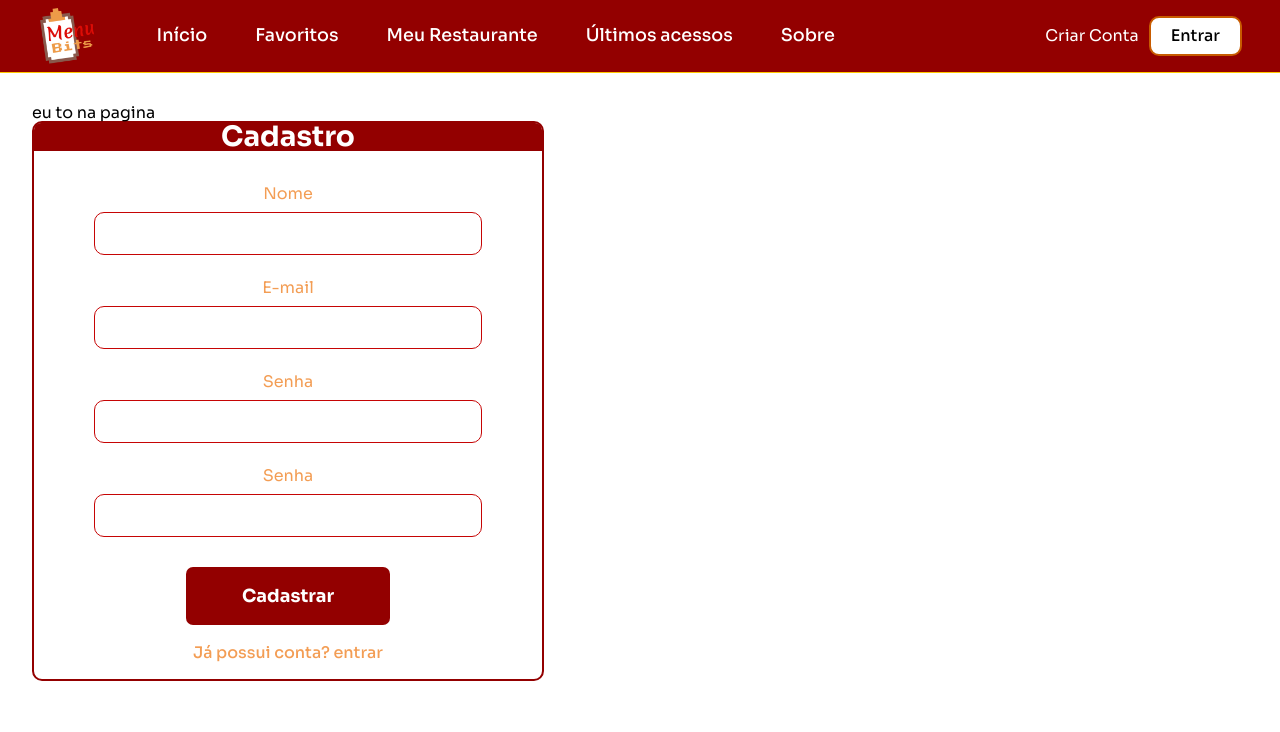
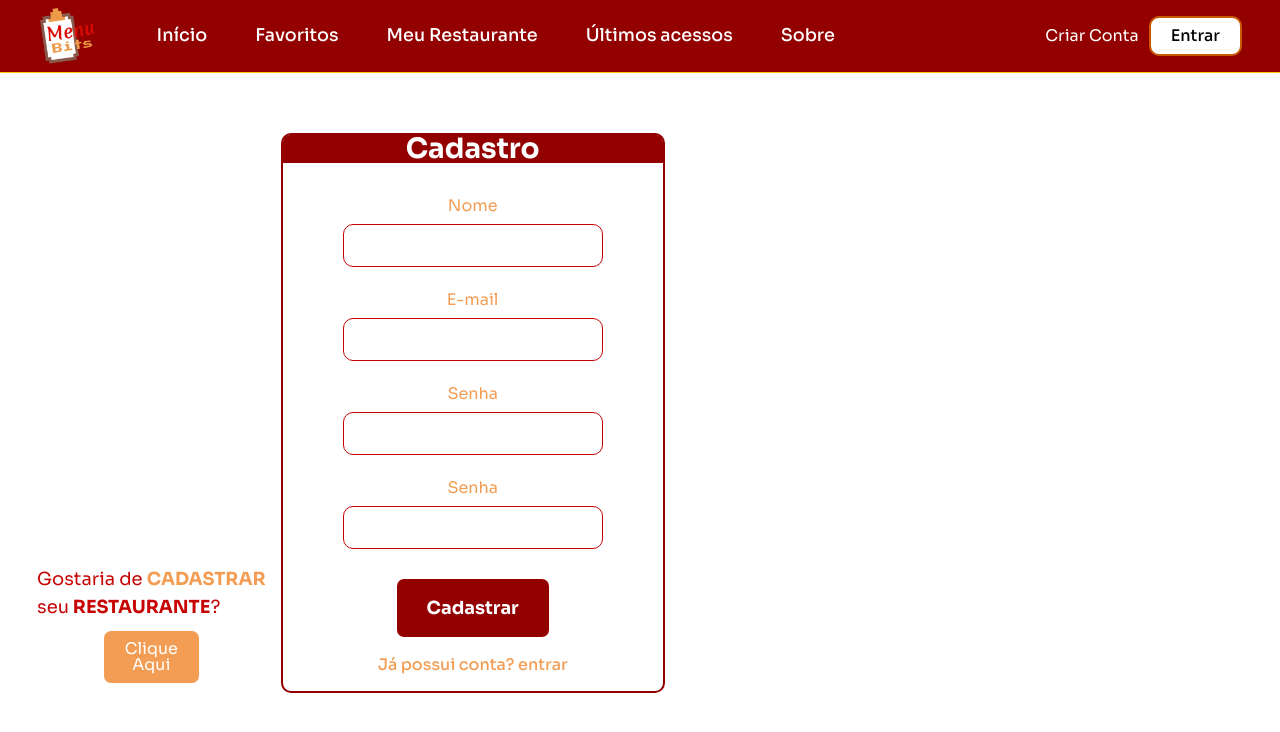
Before and after one commit to ICEI-PUC-Minas-PMV-ADS/pmv-ads-2023-2-e4-proj-infra-t4-MenuBits, a React (Vite) app in the folder src/frontend/: page /register-client in a window 1280 px wide. Shown: the top 732 px of the page. Built offline with nearby package versions, Linux system fonts and the light colour scheme.

Commit message:
fix: change styles from register form

```diff
--- a/src/frontend/src/components/SignUpForm/syles.js
+++ b/src/frontend/src/components/SignUpForm/syles.js
@@ -1,7 +1,7 @@
 import styled from "styled-components";
 
 export const Content = styled.div`
-	width: 40vw;
+	width: 30vw;
 	align-items: center;
 	align-self: center;
 	display: flex;
--- a/src/frontend/src/pages/RegisterPage/index.jsx
+++ b/src/frontend/src/pages/RegisterPage/index.jsx
@@ -1,13 +1,29 @@
-import './style.js'
-
-import Content from '../../components/Content/index.jsx'
-import SignUpForm from '../../components/SignUpForm/index.jsx'
+import SignUpForm from "../../components/SignUpForm/index.jsx";
+import {
+  Button,
+  Container,
+  OtherSignUp,
+  RestaurantText,
+  SignText,
+  SignUp,
+  Text
+} from "./styles";
 
 export default function RegisterPage() {
-    return (
-      <Content>
-        eu to na pagina
-        <SignUpForm/>
-      </Content>
-    )
-  }
+	return (
+		<Container>
+			<OtherSignUp>
+				<Text>
+					Gostaria de <SignText>CADASTRAR</SignText>
+				</Text>
+				<Text>
+					seu
+					<RestaurantText> RESTAURANTE</RestaurantText>?
+				</Text>
+				<Button>Clique Aqui</Button>
+			</OtherSignUp>
+      <SignUp>			<SignUpForm />
+</SignUp>
+		</Container>
+	);
+}
--- a/src/frontend/src/pages/RegisterPage/style.js
+++ /dev/null
@@ -1,45 +0,0 @@
-import styled from "styled-components"
-
-export const InputTitle = styled.div`
-    font-weight: 500;
-    display: flex;
-    > h3 {
-        padding-left: 0.3rem;
-    }
-`;
-
-export const InputSelectionArea = styled.div`
-
-`;
-
-export const Header = styled.header`
-    display: flex;
-    justify-content: space-between;
-
-`;
-
-export const AddButtonsArea = styled.div`
-    display: flex;
-    > button {
-        margin-right: 1rem;
-    }
-`;
-
-export const InputArea = styled.div`
-    display: flex;
-
-    > button {
-        width: 200px;
-        margin-left: 1rem;
-        font-size: 0.9rem
-    }
-`;
-
-export const ItemsArea = styled.div`
-    padding-top: 100px;
-    width: 100%;
-    display: flex;
-    justify-content: space-evenly;
-    flex-wrap: wrap;
-
-`;
--- /dev/null
+++ b/src/frontend/src/pages/RegisterPage/styles.js
@@ -0,0 +1,41 @@
+import styled from "styled-components";
+
+export const Container = styled.div`
+	width: 100%;
+	display: flex;
+	flex-direction: row;
+	gap: 10px;
+	padding-left: 2.5%;
+	padding-right: 2.5%;
+	margin-top: 60px;
+`;
+export const SignUp = styled.div`
+	justify-content: center;
+`;
+
+export const OtherSignUp = styled.div`
+	display: flex;
+	flex-direction: column;
+	justify-content: end;
+`;
+
+export const Text = styled.text`
+	color: #c60404;
+	font-size: 18px;
+	padding: 5px;
+`;
+
+export const SignText = styled.text`
+	color: #f39d54;
+	font-weight: 700;
+`;
+export const RestaurantText = styled.text`
+	font-weight: 700;
+`;
+export const Button = styled.button`
+	background-color: #f39d54;
+	color: white;
+	padding: 10px;
+	border-radius: 7px;
+	margin: 10px 30%;
+`;
```
